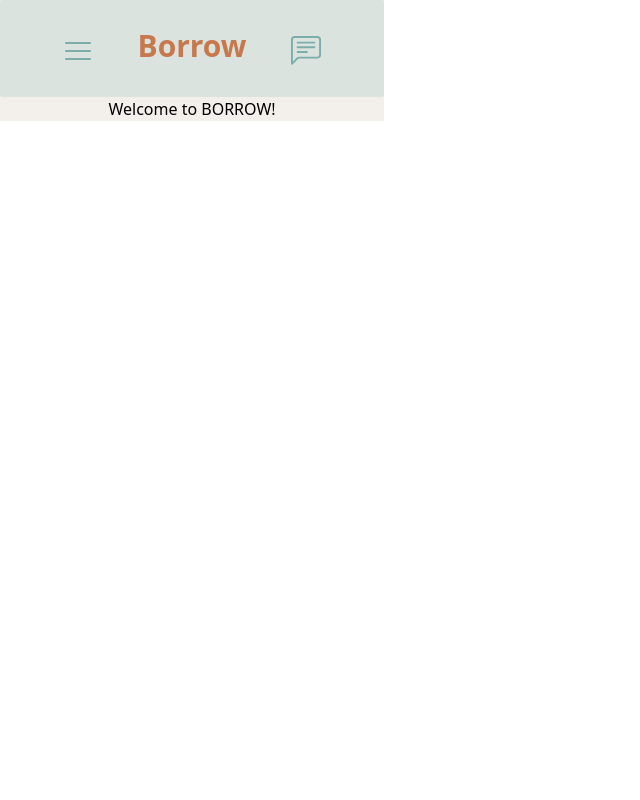
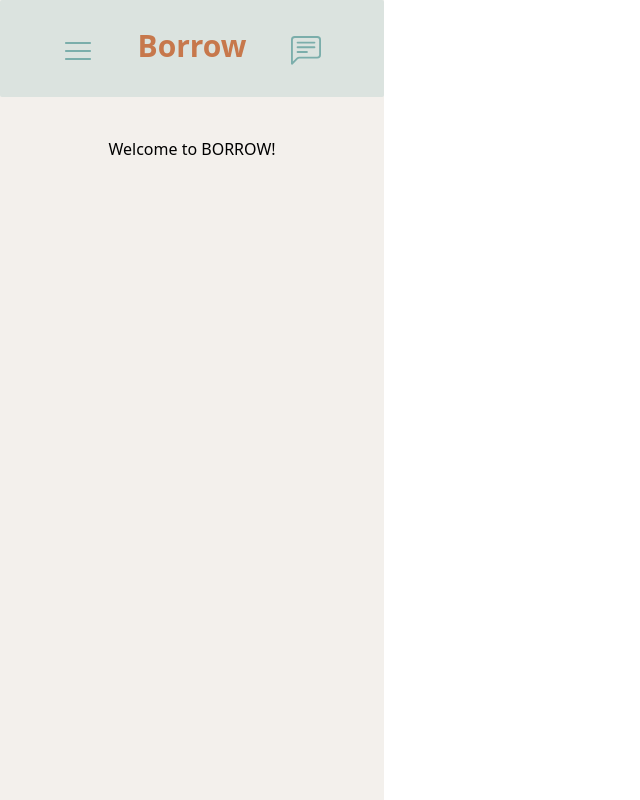
Before and after one commit to Guido-Pierri/borrow-app, a Next.js app: page / in a window 1280 px wide. Shown: the whole page, without its empty margins (0-640 px from the left). Built offline with nearby package versions, Linux system fonts and the light colour scheme.

Commit message:
pt screen

```diff
--- a/pages/index.tsx
+++ b/pages/index.tsx
@@ -6,12 +6,12 @@ interface Props {}
 
 const Index: NextPage<Props> = ({}) => {
   return (
-    <div className="bg-[#F3F0EC] max-w-sm">
+    <div className="bg-[#F3F0EC] max-w-sm h-screen">
       <Header></Header>
 
       <section className="flex flex-column justify-center">
         <Link href={"/login/login"}>
-          <h1>Welcome to BORROW!</h1>
+          <h1 className="pt-10">Welcome to BORROW!</h1>
         </Link>
       </section>
     </div>
```
